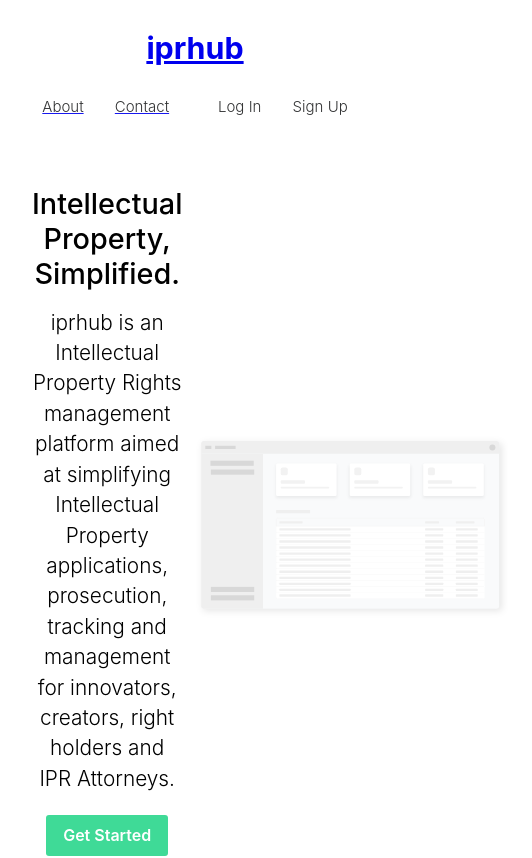
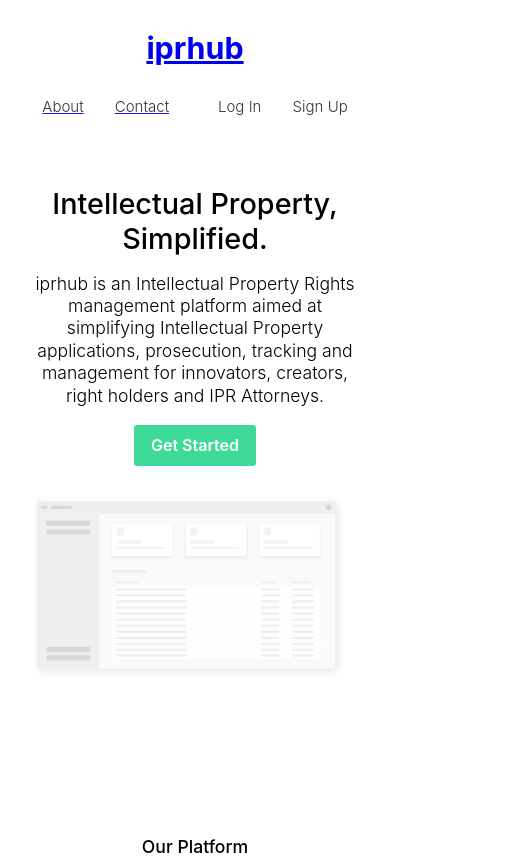
Before and after one commit to iprhub/iprhub, a Next.js app: page / in a window 390 px wide. Shown: the top 858 px of the page, 532 px wide, since content can reach past the window. Built offline with nearby package versions, Linux system fonts and the light colour scheme.

Commit message:
fixes home layout in mobile view

```diff
--- a/components/Home.js
+++ b/components/Home.js
@@ -28,6 +28,8 @@ const MainLanding = styled.div`
   ${phone(css`
     padding: 70px 24px;
     /* flex-direction: column; */
+    grid-auto-flow: row;
+    grid-template-columns: 1fr;
   `)};
 `;
 
@@ -79,8 +81,8 @@ const CardsWrapper = styled.div`
     flex-direction: column;
     align-items: space-between;
     margin-bottom: 5vh;
-    margin-left: 15vw;
-    margin-right: 15vw;
+    margin-left: 5vw;
+    margin-right: 5vw;
   `)};
 `;
 const CardContainer = styled.div`
@@ -185,7 +187,7 @@ const LeftWrapper = styled.div`
   display: flex;
   flex-direction: column;
   justify-content: space-evenly;
-  align-items: center;
+  align-items: center;s
 `;
 
 const SmallText = styled.p`
@@ -193,7 +195,10 @@ const SmallText = styled.p`
   line-height: 1.9rem;
   font-weight: 300;
   ${phone(css`
+    font-size: 1.1rem;
+
     margin-top: 2vh;
+    line-height: 1.4rem;
   `)};
 `;
 const Home = () => {
```
